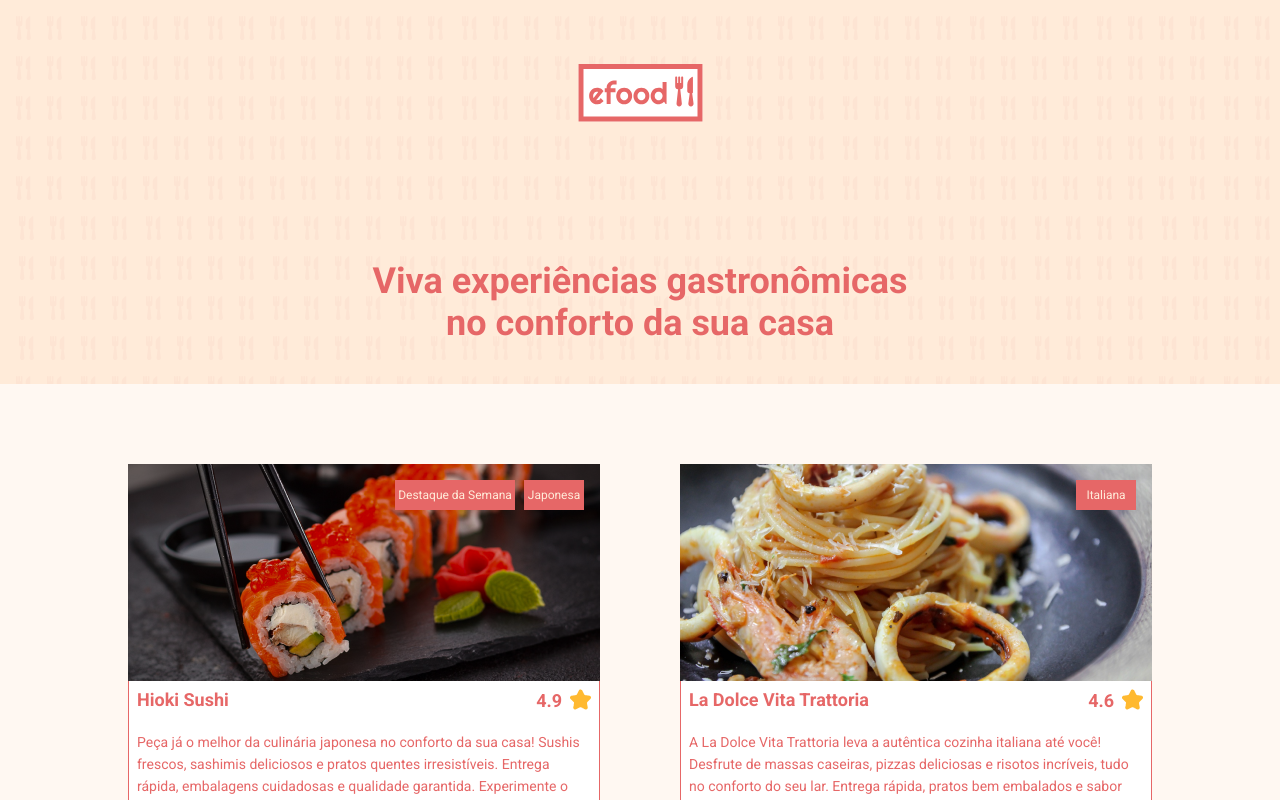
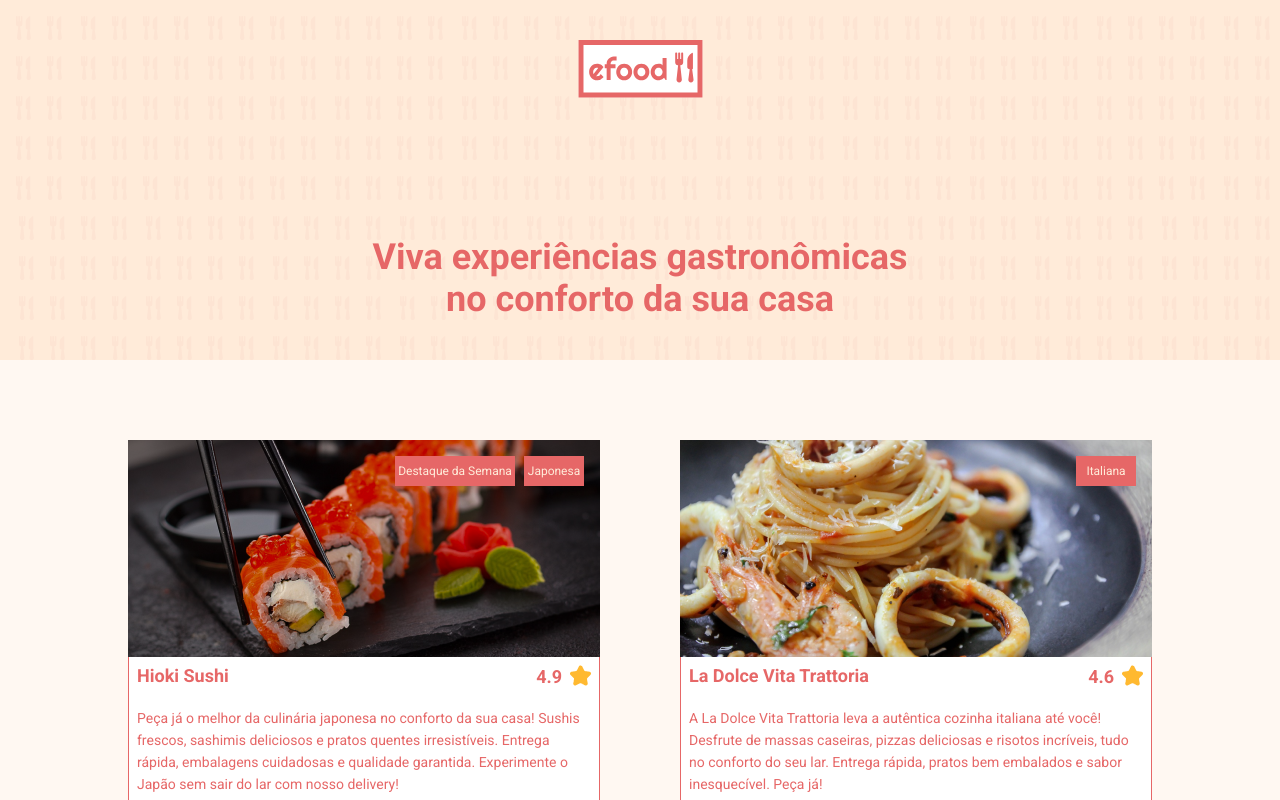
Before and after one commit to david-senra/efood-store, a React (Create React App) app: page / in a window 1280 px wide. Shown: the top 800 px of the page. Built offline with nearby package versions, Linux system fonts and the light colour scheme.

Commit message:
mais um pequeno fix no header da página principal

```diff
--- a/src/containers/Hero/styles.ts
+++ b/src/containers/Hero/styles.ts
@@ -3,9 +3,9 @@ import { cores } from '../../styles'
 
 export const Hero = styled.header`
   width: 100%;
-  height: 384px;
+  height: 360px;
   text-align: center;
-  padding-top: 64px;
+  padding-top: 40px;
 `
 
 export const TituloHero = styled.h2`
```
